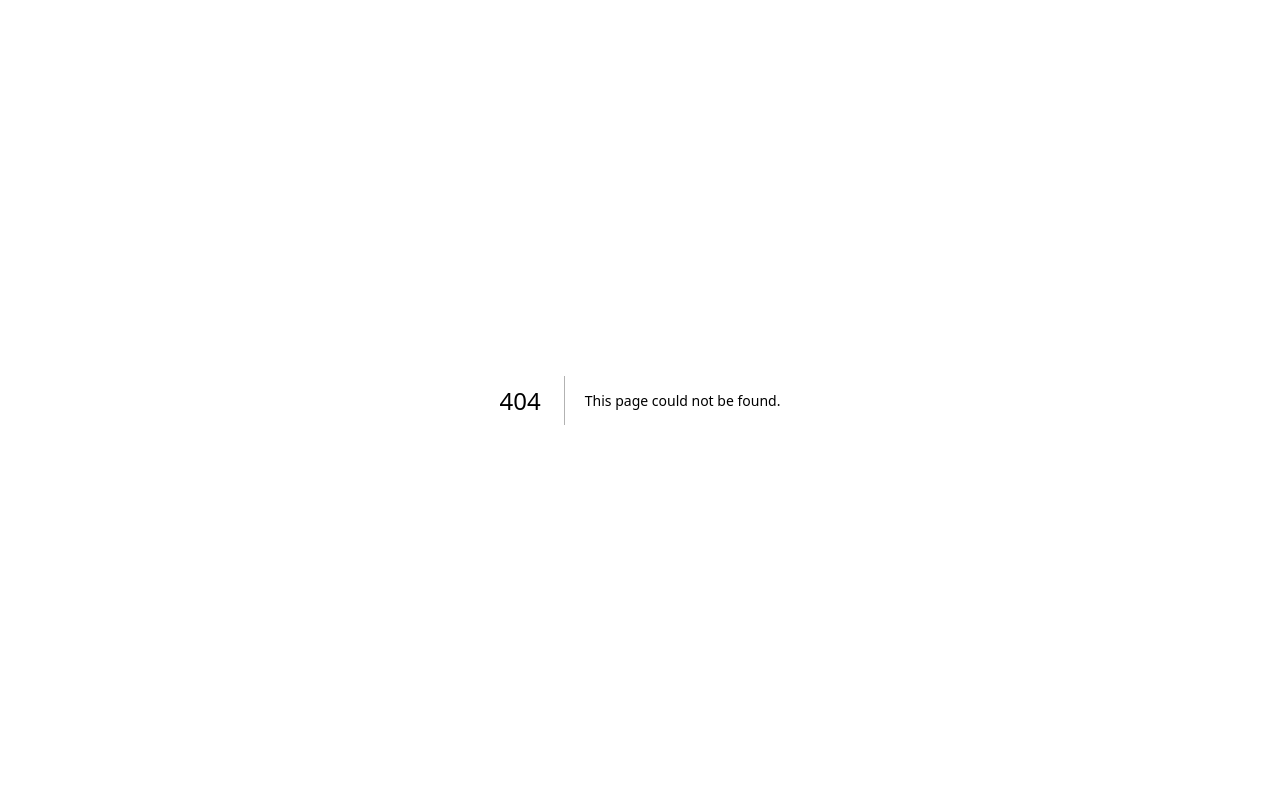
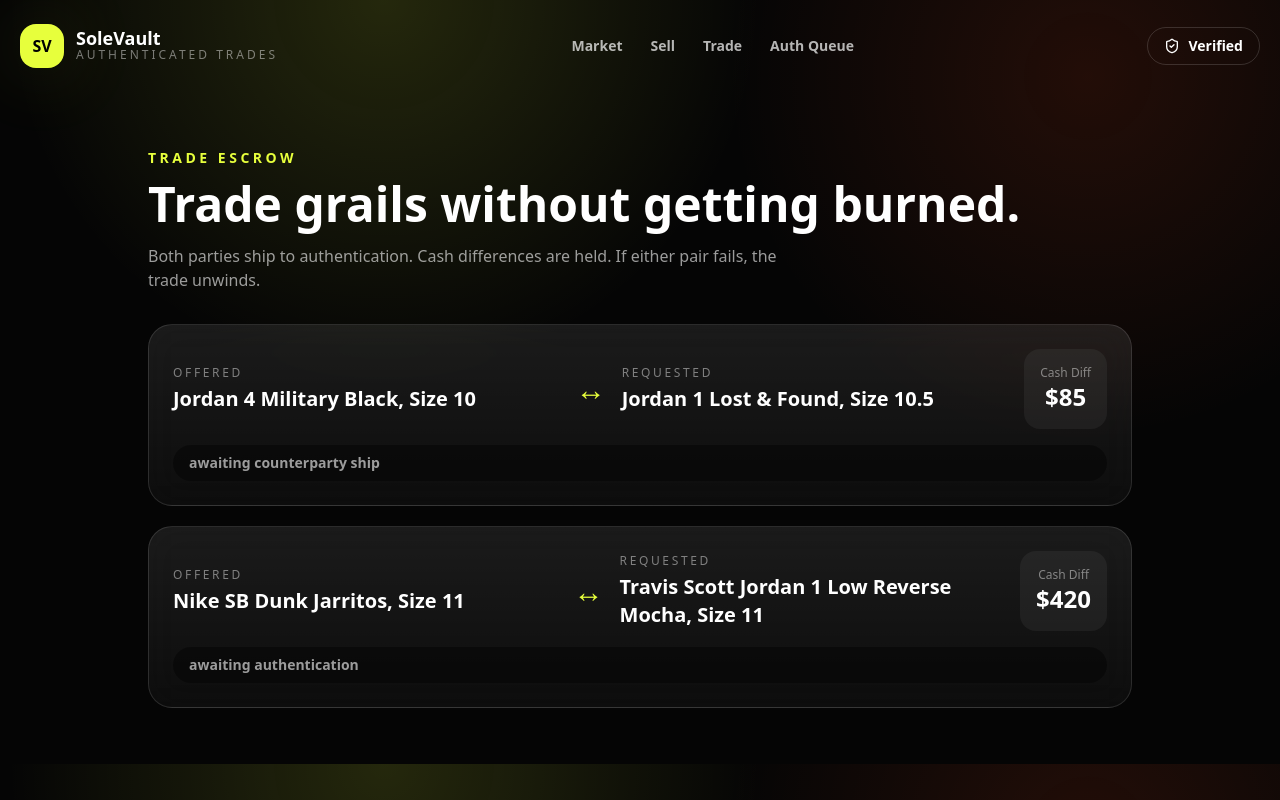
Before and after one commit to jeremybeyan2025/sneaker-trade-marketplace, a Next.js app: page /trade in a window 1280 px wide. Before the commit this address had no page. Built offline with nearby package versions, Linux system fonts and the light colour scheme.

Commit message:
Add sneaker trade page

```diff
--- /dev/null
+++ b/app/trade/page.tsx
@@ -0,0 +1,40 @@
+import { Header } from "@/components/Header";
+import { tradeQueue } from "@/lib/data";
+
+export default function TradePage() {
+  return (
+    <main>
+      <Header />
+      <section className="mx-auto max-w-5xl px-5 py-14">
+        <p className="text-sm font-bold uppercase tracking-[.25em] text-volt">Trade Escrow</p>
+        <h1 className="mt-3 text-5xl font-black">Trade grails without getting burned.</h1>
+        <p className="mt-4 max-w-2xl text-white/60">
+          Both parties ship to authentication. Cash differences are held. If either pair fails, the trade unwinds.
+        </p>
+
+        <div className="mt-8 grid gap-5">
+          {tradeQueue.map((trade) => (
+            <div key={trade.id} className="card-glass rounded-3xl p-6">
+              <div className="grid gap-4 md:grid-cols-[1fr_auto_1fr_auto] md:items-center">
+                <div>
+                  <p className="text-xs uppercase tracking-[.22em] text-white/45">Offered</p>
+                  <p className="mt-1 text-xl font-black">{trade.offered}</p>
+                </div>
+                <p className="text-3xl font-black text-volt">↔</p>
+                <div>
+                  <p className="text-xs uppercase tracking-[.22em] text-white/45">Requested</p>
+                  <p className="mt-1 text-xl font-black">{trade.requested}</p>
+                </div>
+                <div className="rounded-2xl bg-white/5 p-4 text-center">
+                  <p className="text-xs text-white/45">Cash Diff</p>
+                  <p className="text-2xl font-black">${trade.cashDifference}</p>
+                </div>
+              </div>
+              <p className="mt-4 rounded-full bg-black/40 px-4 py-2 text-sm font-bold text-white/60">{trade.status.replaceAll("_", " ")}</p>
+            </div>
+          ))}
+        </div>
+      </section>
+    </main>
+  );
+}
```
